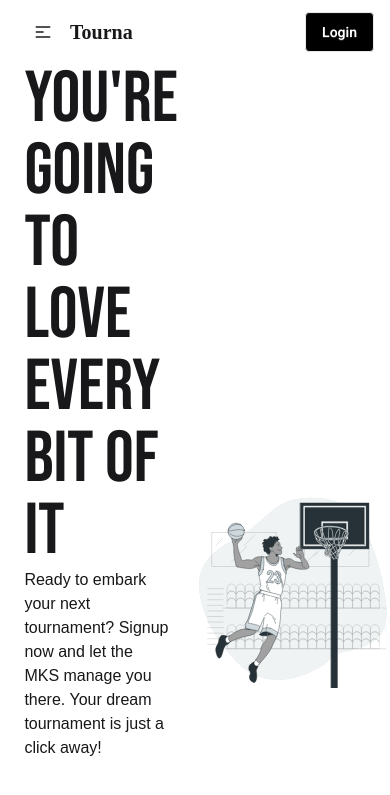
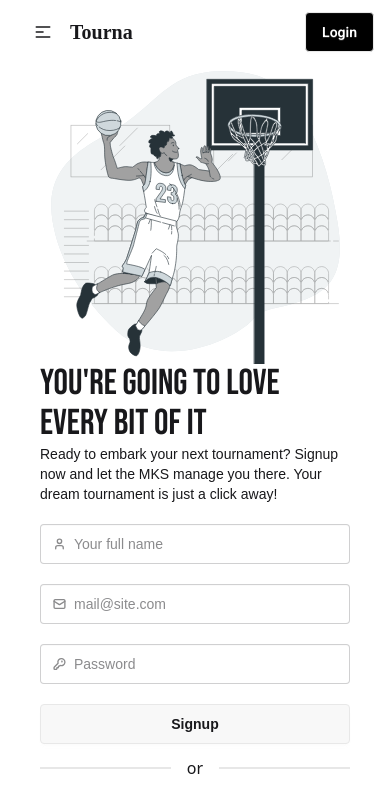
Before and after one commit to ii-shimul/project-tourna, a React (Vite) app: page /signup in a window 390 px wide. Shown: the top 795 px of the page. Built offline with nearby package versions, Linux system fonts and the light colour scheme; a web font is replaced by a local one.

Commit message:
made login and signup page responsive

```diff
--- a/src/pages/Auth/Login.jsx
+++ b/src/pages/Auth/Login.jsx
@@ -74,7 +74,7 @@ const Login = () => {
   };
 
   return (
-    <div className="flex justify-between items-center" ref={ref}>
+    <div className="flex justify-between items-center max-lg:flex-col" ref={ref}>
       <motion.div
         className="flex-1"
         variants={imageVariants}
@@ -89,11 +89,11 @@ const Login = () => {
         initial="hidden"
         animate="visible"
       >
-        <div className="max-w-3/4 mx-auto">
-          <motion.h1 variants={itemVariants} className="bebas text-7xl">
+        <div className="max-sm:px-10 sm:max-w-3/4 mx-auto">
+          <motion.h1 variants={itemVariants} className="bebas text-4xl md:text-7xl">
             Your gateway to the journey
           </motion.h1>
-          <motion.p variants={itemVariants} className="anton mb-10">
+          <motion.p variants={itemVariants} className="anton max-sm:text-sm mb-5 sm:mb-10">
             Ready to embark your next tournament? Log in now and let the MKS
             manage you there. Your dream tournament is just a click away !{" "}
           </motion.p>
--- a/src/pages/Auth/Signup.jsx
+++ b/src/pages/Auth/Signup.jsx
@@ -75,7 +75,7 @@ const Signup = () => {
 
   return (
     <div
-      className="flex flex-row-reverse justify-between items-center"
+      className="flex flex-row-reverse justify-between items-center max-md:flex-col"
       ref={ref}
     >
       <motion.div
@@ -92,11 +92,17 @@ const Signup = () => {
         initial="hidden"
         animate="visible"
       >
-        <div className="max-w-3/4 mx-auto">
-          <motion.h1 className="bebas text-7xl" variants={itemVariants}>
+        <div className="max-sm:px-10 sm:max-w-3/4 mx-auto">
+          <motion.h1
+            className="bebas text-4xl md:text-5xl lg:text-7xl"
+            variants={itemVariants}
+          >
             You're going to love every bit of it
           </motion.h1>
-          <motion.p className="anton mb-10" variants={itemVariants}>
+          <motion.p
+            className="anton max-sm:text-sm mb-5 lg:mb-10"
+            variants={itemVariants}
+          >
             Ready to embark your next tournament? Signup now and let the MKS
             manage you there. Your dream tournament is just a click away!{" "}
           </motion.p>
```
